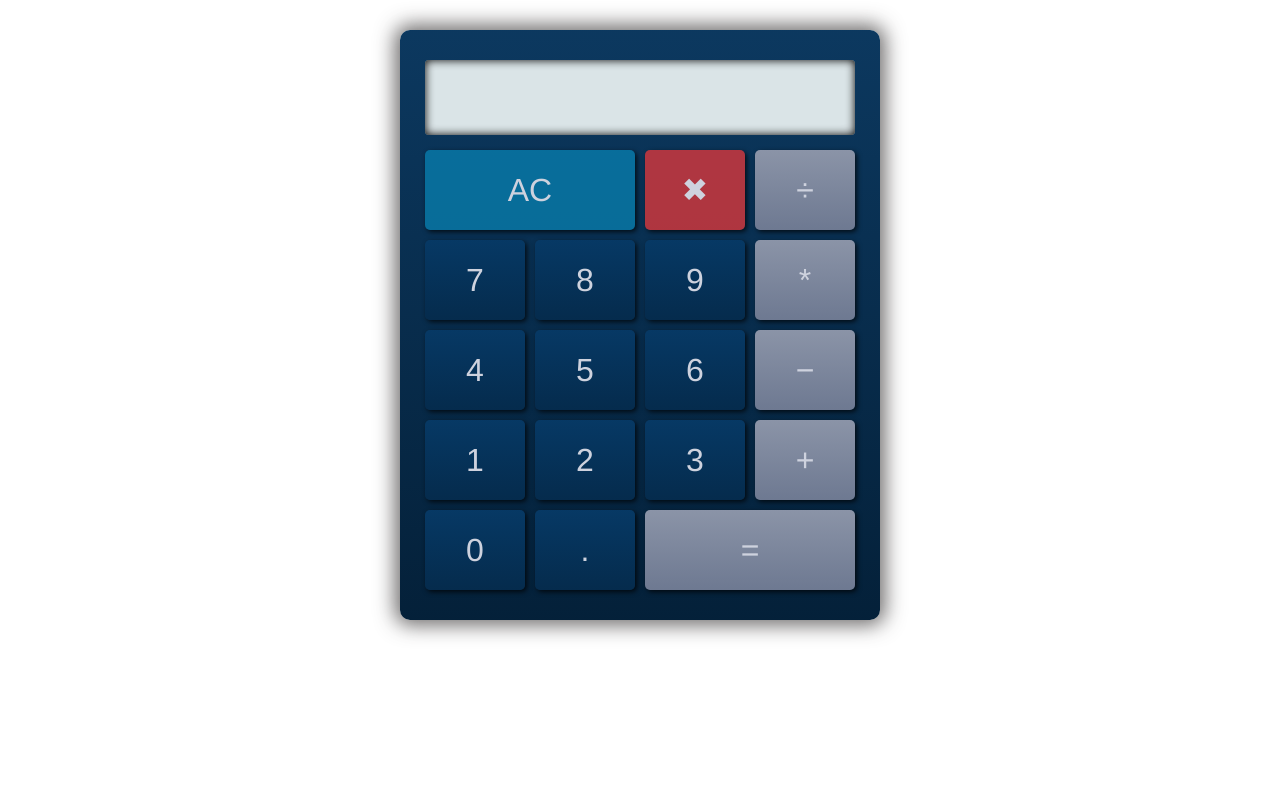
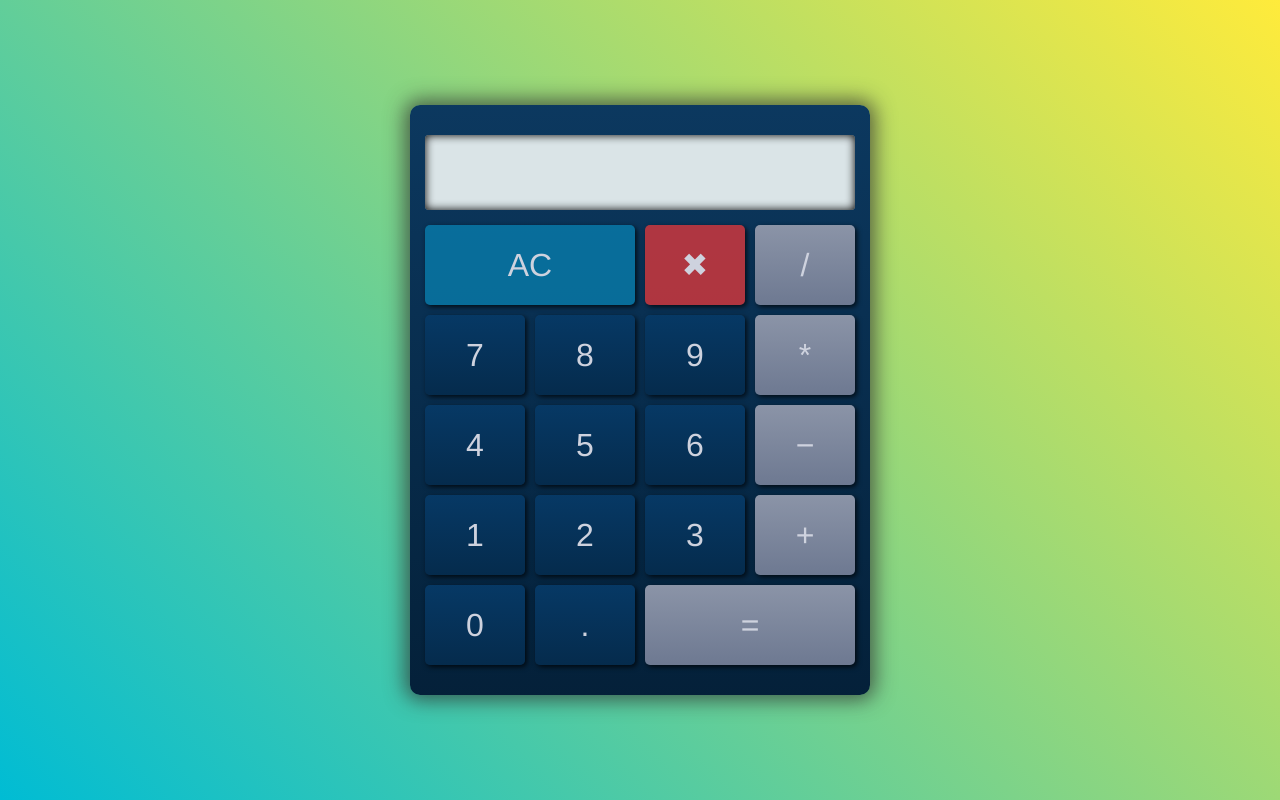
Before and after one commit to jukade63/calculator, a plain HTML site: page index.html in a window 1280 px wide. Drawn offline with Linux system fonts and the light colour scheme.

Commit message:
background changed

```diff
--- a/index.html
+++ b/index.html
@@ -1,9 +1,9 @@
 <html lang="en">
   <head>
-    <meta charset="UTF-8">
-    <meta http-equiv="X-UA-Compatible" content="IE=edge">
-    <meta name="viewport" content="width=device-width, initial-scale=1.0">
-    <link rel="stylesheet" href="style.css">
+    <meta charset="UTF-8" />
+    <meta http-equiv="X-UA-Compatible" content="IE=edge" />
+    <meta name="viewport" content="width=device-width, initial-scale=1.0" />
+    <link rel="stylesheet" href="style.css" />
     <title>Calculator</title>
   </head>
   <body>
@@ -14,7 +14,7 @@
       </div>
       <div class="clear">AC</div>
       <div class="delete">&#10006;</div>
-        <div class="operator">&#247;</div>
+      <div class="operator">/</div>
 
       <div class="number">7</div>
       <div class="number">8</div>
@@ -37,6 +37,6 @@
       <div class="number">.</div>
       <div class="equal">=</div>
     </div>
-    <script src="./script.js" ></script>
+    <script src="./script.js"></script>
   </body>
 </html>
--- a/style.css
+++ b/style.css
@@ -1,14 +1,17 @@
-*{
+* {
   font-family: Helvetica, sans-serif;
 }
 body {
   padding: 0;
   margin: 0;
+  display: flex;
+  justify-content: center;
+  align-items: center;
+  background: linear-gradient(45deg, #00bcd4, #ffeb3b);
 }
 
 .container {
   max-width: 450px;
-  margin: 30px auto;
   padding: 30px 15px 30px 15px;
   display: grid;
   justify-content: center;
@@ -33,17 +36,17 @@ body {
   background: linear-gradient(to top, hsl(208, 88%, 16%), hsl(208, 88%, 21%));
 }
 
-.operator, .equal{
+.operator,
+.equal {
   background: linear-gradient(to top, hsl(221, 14%, 50%), hsl(221, 14%, 60%));
 }
 
-
-.number:hover{
-    background:  hsl(208, 88%, 29%);
+.number:hover {
+  background: hsl(208, 88%, 29%);
 }
-.operator:hover, .equal:hover{
+.operator:hover,
+.equal:hover {
   background: hsl(221, 14%, 65%);
-
 }
 
 .display {
@@ -60,12 +63,12 @@ body {
   color: black;
 }
 
-.current{
+.current {
   font-size: xx-large;
   font-weight: 600;
 }
 
-.previous{
+.previous {
   font-size: large;
 }
 
@@ -74,7 +77,7 @@ body {
   background: rgba(7, 149, 201, 0.6);
 }
 
-.clear:hover{
+.clear:hover {
   background: rgba(7, 149, 201, 0.8);
 }
 
@@ -82,10 +85,9 @@ body {
   grid-column: span 2;
 }
 
-.delete{
+.delete {
   background: rgba(245, 56, 56, 0.7);
-
 }
-.delete:hover{
+.delete:hover {
   background: rgba(245, 56, 56, 0.9);
 }
```
Lines whose indentation alone changed are shown as unchanged.
